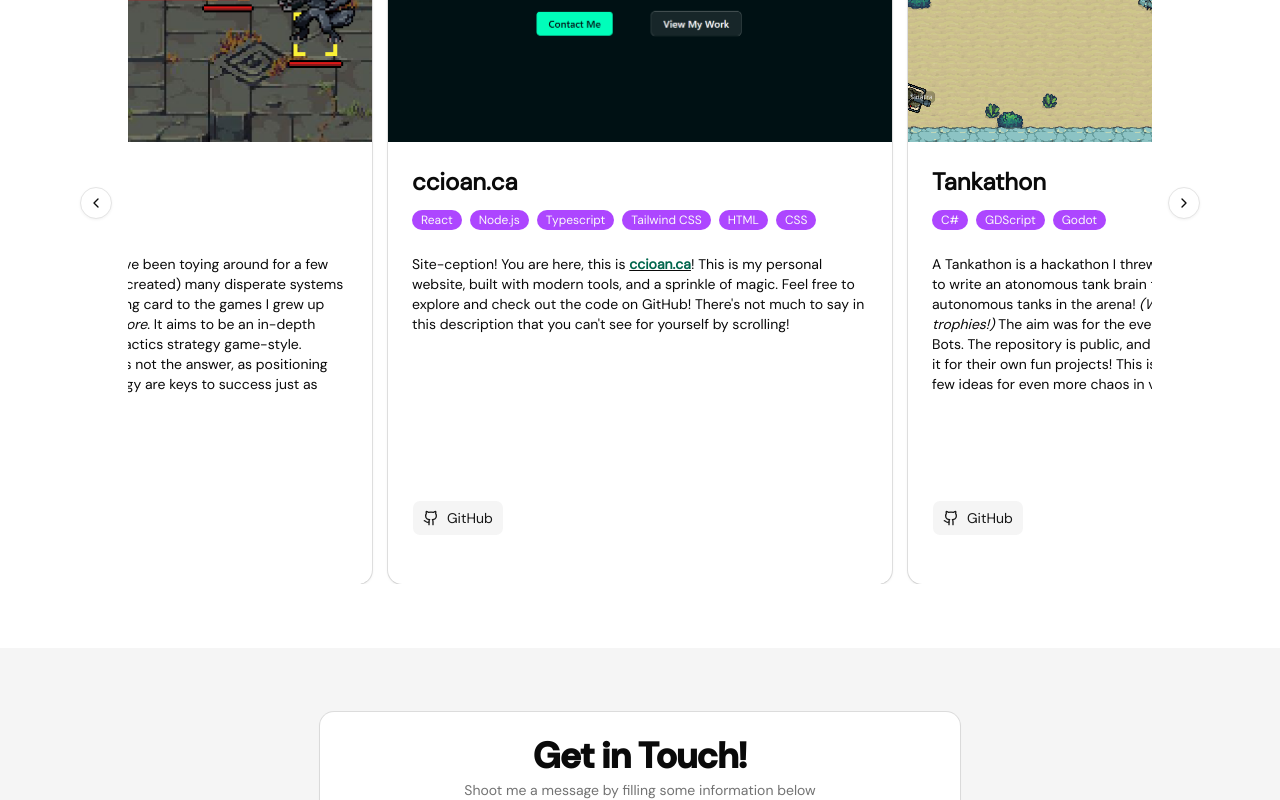
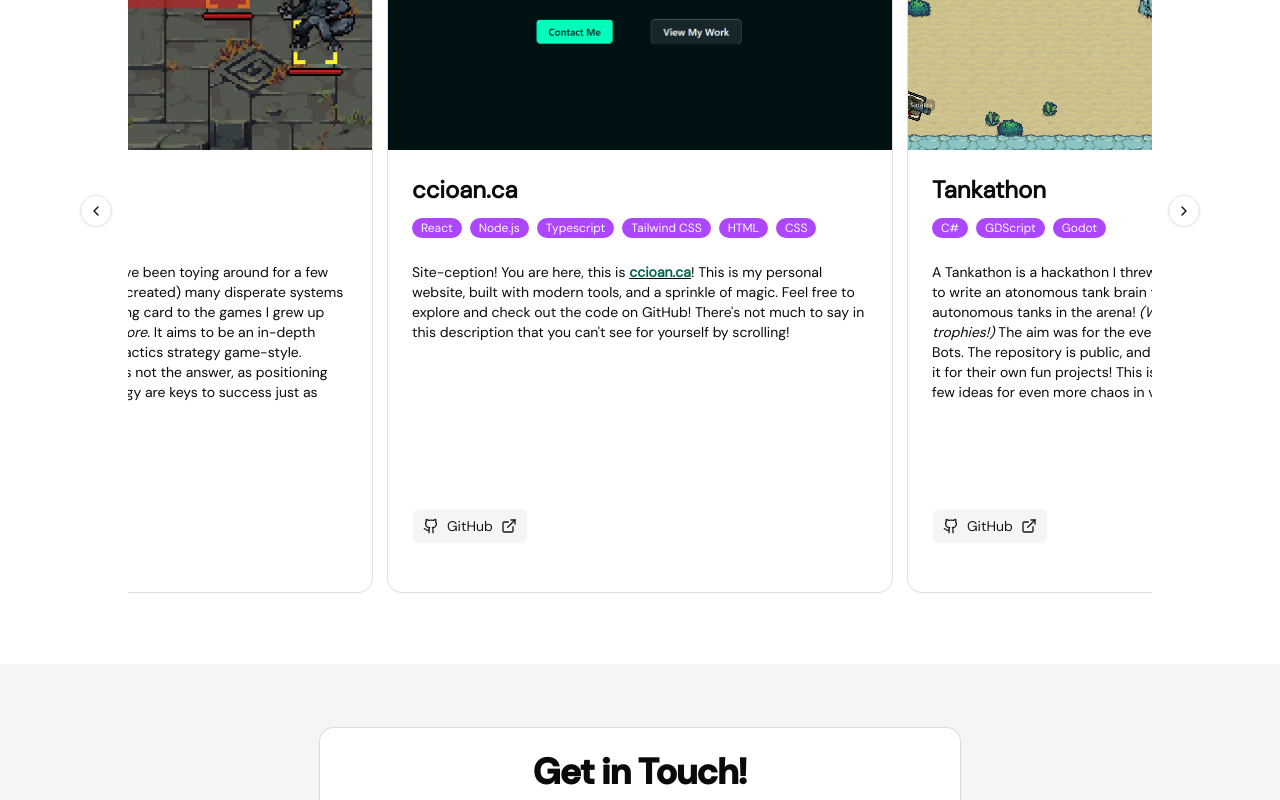
Before and after one commit to ccioanca/Blueprints, a React (Vite) app: page / in a window 1280 px wide. Shown: the part 4180-4980 px from the top of the page. Built offline with nearby package versions, Linux system fonts and the light colour scheme.

Commit message:
Small Projects Update

```diff
--- a/src/components/Projects.tsx
+++ b/src/components/Projects.tsx
@@ -59,7 +59,7 @@
 
 const ProjectCard: React.FC<ProjectProps> = ({ title, description, image, tags, githubLink, liveLink }) => {
   return (
-    <Card className="flex flex-col h-full overflow-hidden bg-card shadow-sm hover:shadow-xl transition-shadow duration-300 shadow-white">
+    <Card className="flex flex-col h-full overflow-hidden bg-card">
       <img src={image} alt={title} className="w-full h-0 lg:h-80 object-cover" />
       <CardHeader>
         <CardTitle className="text-2xl font-bold">{title}</CardTitle>
@@ -78,7 +78,7 @@
         {githubLink ? (
           <Button asChild variant="secondary" className="flex items-center gap-2 dark:bg-gray-700 dark:text-gray-100 dark:hover:bg-gray-600">
             <a href={githubLink} target="_blank" rel="noopener noreferrer">
-              <GithubIcon className="h-4 w-4" /> GitHub
+              <GithubIcon className="h-4 w-4" /> GitHub <ExternalLinkIcon className="h-3 w-3" />
             </a>
           </Button>
         ) :
@@ -87,13 +87,6 @@
               <LockIcon/> Private Repository
             </Badge>
         )}
-        {/* {liveLink && (
-          <Button asChild className="flex items-center gap-2">
-            <a href={liveLink} target="_blank" rel="noopener noreferrer">
-              <ExternalLinkIcon className="h-4 w-4" /> Live Demo
-            </a>
-          </Button>
-        )} */}
       </CardFooter>
     </Card>
   );
@@ -115,7 +108,7 @@
               align: "center",
               loop: true,
             }}>
-            <CarouselContent>
+            <CarouselContent className='py-2'>
               {projectData.map((project, index) => (
                 <CarouselItem key={index} className='lg:basis-1/2 select-none'>
                     <ProjectCard key={index} {...project} />
```
